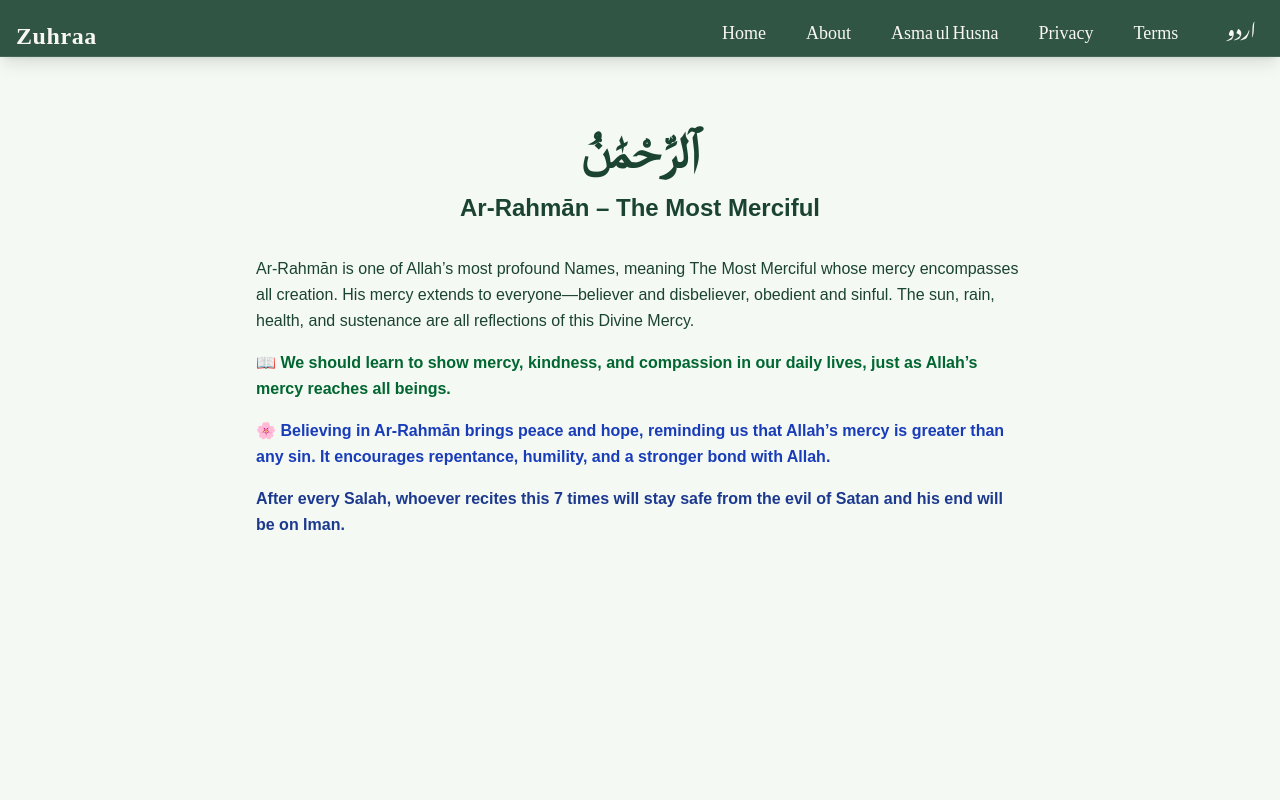
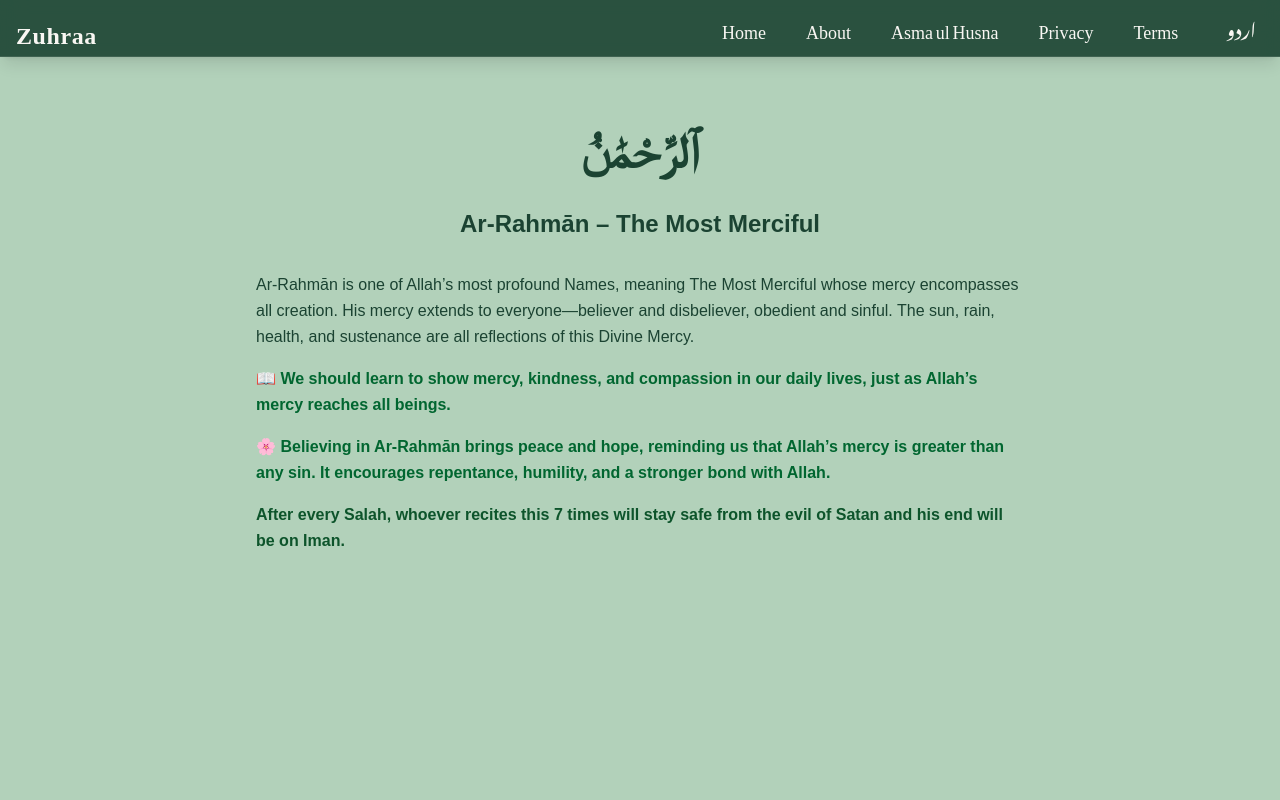
Before and after one commit to Palwasha-48/Zuhraa, a Next.js app: page /Asmaulhusna/1 in a window 1280 px wide. Shown: the top 800 px of the page. Built offline with nearby package versions, Linux system fonts and the light colour scheme; a web font is replaced by a local one.

Commit message:
Update page.tsx

```diff
--- a/src/app/Asmaulhusna/[id]/page.tsx
+++ b/src/app/Asmaulhusna/[id]/page.tsx
@@ -14,7 +14,7 @@ export default function AsmaDetailPage() {
   }
 
   return (
-    <div className="min-h-screen pt-32 px-6 py-12 bg-[#f4f9f4] text-[#1B4332]">
+    <div className="min-h-screen pt-32 px-6 py-12 bg-[#b2d1ba] text-[#1B4332]">
       {language === "en" ? (
         <EnglishDetail nameDetail={nameDetail} />
       ) : (
@@ -30,15 +30,19 @@ function EnglishDetail({ nameDetail }: { nameDetail: NameDetail }) {
   return (
     <div className="max-w-3xl mx-auto">
       {/* Heading section (center aligned) */}
-      <h1 className="text-5xl font-bold text-center mb-4">{nameDetail.arabic}</h1>
-      <h2 className="text-2xl font-semibold text-center mb-8">{content.name}</h2>
+      <h1 className="text-5xl font-bold text-center mb-8">
+        {nameDetail.arabic}
+      </h1>
+      <h2 className="text-2xl font-semibold text-center mb-8">
+        {content.name}
+      </h2>
 
       {/* Content section (left aligned) */}
       <div className="text-left leading-relaxed space-y-4">
         <p>{content.details}</p>
         <p className="text-green-800 font-semibold">📖 {content.lesson}</p>
-        <p className="text-blue-800 font-semibold">🌸 {content.virtues}</p>
-        <p className="text-blue-900 font-semibold">{content.wazifa}</p>
+        <p className="text-green-800 font-semibold">🌸 {content.virtues}</p>
+        <p className="text-green-900 font-semibold">{content.wazifa}</p>
       </div>
     </div>
   );
@@ -50,8 +54,12 @@ function UrduDetail({ nameDetail }: { nameDetail: NameDetail }) {
   return (
     <div dir="rtl" className="max-w-3xl mx-auto font-urdu">
       {/* Heading section (center aligned) */}
-      <h1 className="text-5xl font-bold text-center mb-4">{nameDetail.arabic}</h1>
-      <h2 className="text-2xl font-semibold text-center mb-8">{content.name}</h2>
+      <h1 className="text-5xl font-bold text-center mb-4">
+        {nameDetail.arabic}
+      </h1>
+      <h2 className="text-2xl font-semibold text-center mb-8">
+        {content.name}
+      </h2>
 
       {/* Content section (right aligned) */}
       <div className="text-right leading-[2.5rem] space-y-4">
```
